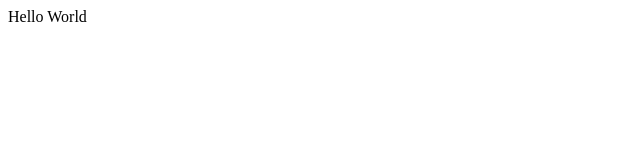
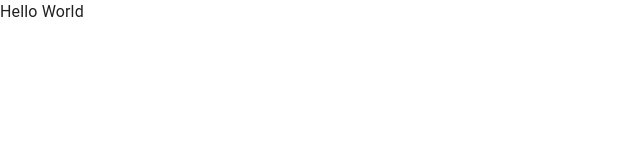
Before and after one commit to pepsighan/gappe-site, a Next.js app: page / in a window 1280 px wide. Shown: the top 160 px of the page, without its empty margins (0-640 px from the left). Built offline with nearby package versions, Linux system fonts and the light colour scheme.

Commit message:
Add material ui

```diff
--- a/package.json
+++ b/package.json
@@ -8,6 +8,9 @@
     "lint": "next lint"
   },
   "dependencies": {
+    "@emotion/react": "^11.7.1",
+    "@emotion/styled": "^11.6.0",
+    "@mui/material": "^5.4.1",
     "next": "12.0.10",
     "react": "17.0.2",
     "react-dom": "17.0.2"
--- a/pages/_app.js
+++ b/pages/_app.js
@@ -1,3 +1,14 @@
+import Head from "next/head";
+import { CssBaseline } from "@mui/material";
+
 export default function MyApp({ Component, pageProps }) {
-  return <Component {...pageProps} />;
+  return (
+    <>
+      <Head>
+        <meta name="viewport" content="initial-scale=1, width=device-width" />
+      </Head>
+      <CssBaseline />
+      <Component {...pageProps} />
+    </>
+  );
 }
```
Also changed, not shown: 1 other file (tests, documents, lock files or other folders).
